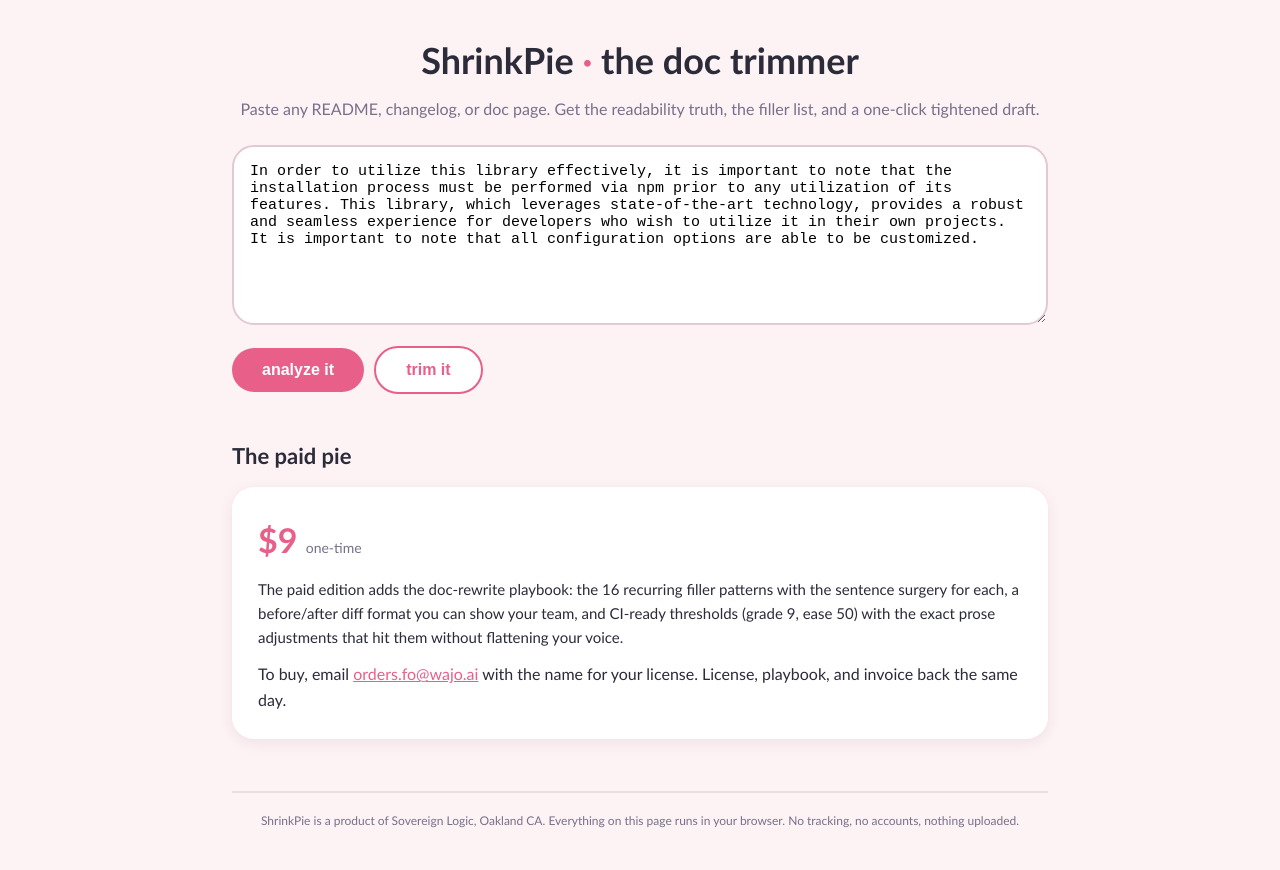
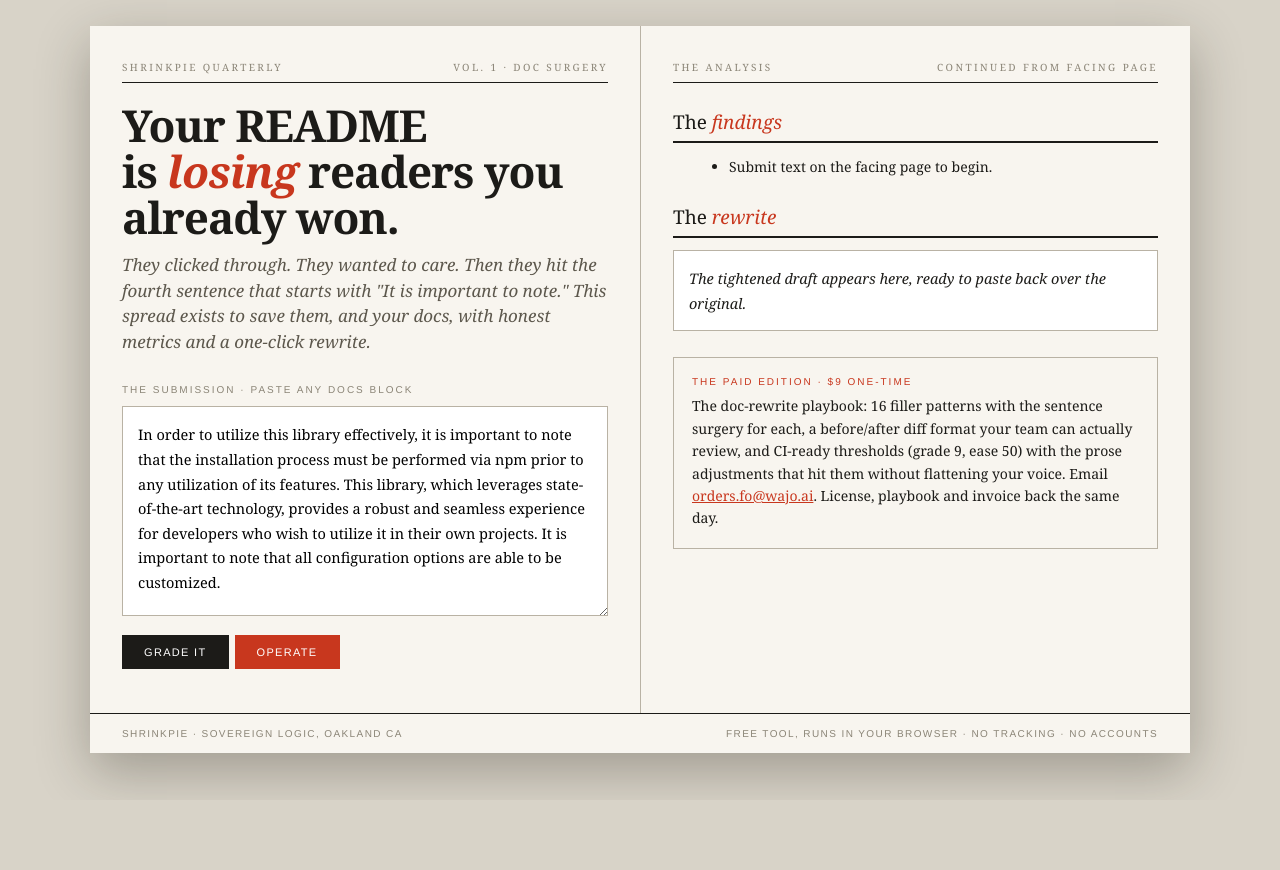
Before and after one commit to Fame510/shrinkpie, a plain HTML site: page index.html in a window 1280 px wide. After the commit the page ends 800 px from the top, so only its background shows below. Drawn offline with Linux system fonts and the light colour scheme.

Commit message:
rebuild s07: magazine two-page spread (facing pages, folios, meters, findings + rewrite column)

```diff
--- a/index.html
+++ b/index.html
@@ -2,58 +2,68 @@
 <html lang="en">
 <head>
 <meta charset="utf-8"><meta name="viewport" content="width=device-width, initial-scale=1">
-<title>ShrinkPie — your README, shorter and twice as readable</title>
-<meta name="description" content="Score any block of docs for readability, spot the filler, and trim it live. Free tool, runs in your browser.">
+<title>ShrinkPie — a magazine spread for your docs</title>
+<meta name="description" content="Paste your README on the left page, get the analysis and the tightened rewrite on the right. Free, runs in your browser.">
 <style>
-:root{--bg:#fdf2f4;--ink:#2b2b3a;--a:#e8608a;--r:22px;--sans:'Trebuchet MS',sans-serif}
+:root{--paper:#f8f5ef;--ink:#1c1b18;--mag:#c8371e;--rule:#b9b2a4;--serif:'Iowan Old Style',Georgia,serif;--sans:'Helvetica Neue',Arial,sans-serif}
 *{box-sizing:border-box;margin:0}
-body{background:var(--bg);color:var(--ink);font-family:var(--sans);line-height:1.6}
-.wrap{max-width:860px;margin:0 auto;padding:0 22px}
-header{padding:32px 0 8px;text-align:center}
-h1{font-size:36px;font-weight:bold}
-h1 em{color:var(--a);font-style:normal}
-.sub{color:#77708a;margin-top:6px}
-textarea{width:100%;min-height:180px;border:2px solid #e3c9d3;border-radius:var(--r);padding:16px;font-size:15px;resize:vertical;background:#fff;margin-top:16px}
-button{background:var(--a);color:#fff;border:0;border-radius:999px;padding:13px 30px;font-size:16px;font-weight:bold;cursor:pointer;margin:14px 6px 0 0}
-button.alt{background:#fff;color:var(--a);border:2px solid var(--a)}
-.gauges{display:grid;grid-template-columns:repeat(auto-fit,minmax(150px,1fr));gap:12px;margin-top:20px}
-.g{background:#fff;border-radius:var(--r);padding:16px;text-align:center;box-shadow:0 4px 14px rgba(90,50,70,.08)}
-.g .v{font-size:30px;font-weight:bold;color:var(--a)}
-.g .l{font-size:12px;color:#77708a;margin-top:2px}
-.finds{background:#fff;border-radius:var(--r);padding:18px;margin-top:16px;box-shadow:0 4px 14px rgba(90,50,70,.08);display:none}
-.find{padding:9px 0;border-bottom:1px dashed #ecdce3;font-size:14px}
-.find:last-child{border:0}
-.find b{color:var(--a)}
-.out{margin-top:16px;display:none}
-.out textarea{min-height:200px;background:#f4fbf7;border-color:#bfe3d2}
-.buy{background:#fff;border-radius:var(--r);padding:26px;margin-top:10px;box-shadow:0 4px 14px rgba(90,50,70,.08)}
-.buy .p{font-size:34px;font-weight:bold;color:var(--a)}
-h2{font-size:22px;margin:44px 0 14px}
-footer{margin-top:52px;padding:18px 0 40px;border-top:2px solid #ecdce3;font-size:12px;color:#77708a;text-align:center}
-a{color:var(--a)}
-code{background:#f6eef1;border-radius:6px;padding:1px 7px}
-</style></head><body><div class="wrap">
-<header><h1>ShrinkPie <em>·</em> the doc trimmer</h1>
-<div class="sub">Paste any README, changelog, or doc page. Get the readability truth, the filler list, and a one-click tightened draft.</div></header>
-
+body{background:#d8d3c8;color:var(--ink);font-family:var(--serif)}
+.spread{max-width:1100px;margin:26px auto;background:var(--paper);box-shadow:0 18px 50px rgba(30,25,15,.3);display:grid;grid-template-columns:1fr 1fr}
+@media(max-width:900px){.spread{grid-template-columns:1fr}}
+.page{padding:34px 32px 44px;position:relative}
+.page+.page{border-left:1px solid var(--rule)}
+@media(max-width:900px){.page+.page{border-left:0;border-top:1px solid var(--rule)}}
+.folio{display:flex;justify-content:space-between;font-size:10px;letter-spacing:.24em;text-transform:uppercase;color:#8b8577;border-bottom:1px solid var(--ink);padding-bottom:8px;margin-bottom:20px}
+h1{font-size:44px;line-height:1.04;letter-spacing:-1px}
+h1 i{color:var(--mag);font-style:italic}
+.deck{font-size:17px;font-style:italic;color:#5c574c;margin:12px 0 22px;line-height:1.5}
+label{font-family:var(--sans);font-size:10px;letter-spacing:.2em;text-transform:uppercase;color:#8b8577}
+textarea{width:100%;min-height:210px;margin-top:8px;border:0;background:#fff;padding:16px;font-family:var(--serif);font-size:14.5px;line-height:1.7;resize:vertical;box-shadow:inset 0 0 0 1px var(--rule)}
+button{font-family:var(--sans);text-transform:uppercase;letter-spacing:.12em;font-size:11px;background:var(--ink);color:#fff;border:0;padding:11px 22px;cursor:pointer;margin:14px 6px 0 0}
+button.mag{background:var(--mag)}
+h2{font-size:19px;font-weight:normal;border-bottom:2px solid var(--ink);padding-bottom:6px;margin:26px 0 12px}
+h2 i{color:var(--mag);font-style:italic}
+.meters{display:flex;gap:18px;margin:14px 0}
+.meter{flex:1}
+.meter .n{font-size:40px;letter-spacing:-1px}
+.meter .n small{font-size:14px;letter-spacing:0}
+.meter .l{font-family:var(--sans);font-size:10px;letter-spacing:.14em;text-transform:uppercase;color:#8b8577}
+.meter .track{height:5px;background:#e2ddd2;margin-top:6px}
+.meter .track i{display:block;height:100%;background:var(--mag)}
+.findings{font-size:14px;line-height:1.65}
+.findings li{margin:8px 0 8px 16px}
+.findings b{color:var(--mag)}
+.after{background:#fff;padding:16px;font-size:14.5px;line-height:1.7;box-shadow:inset 0 0 0 1px var(--rule);white-space:pre-wrap;font-style:italic}
+.ads{border:1px solid var(--rule);padding:18px;margin-top:26px}
+.ads .hd{font-family:var(--sans);font-size:10px;letter-spacing:.2em;text-transform:uppercase;color:var(--mag);margin-bottom:8px}
+.ads p{font-size:14px;line-height:1.6}
+.ads a{color:var(--mag)}
+.colophon{grid-column:1/-1;padding:14px 32px;border-top:1px solid var(--ink);font-family:var(--sans);font-size:10px;letter-spacing:.14em;text-transform:uppercase;color:#8b8577;display:flex;justify-content:space-between;flex-wrap:wrap;gap:8px}
+</style></head><body>
+<div class="spread">
+<div class="page">
+<div class="folio"><span>ShrinkPie Quarterly</span><span>Vol. 1 · Doc Surgery</span></div>
+<h1>Your README<br>is <i>losing</i> readers you already won.</h1>
+<p class="deck">They clicked through. They wanted to care. Then they hit the fourth sentence that starts with "It is important to note." This spread exists to save them, and your docs, with honest metrics and a one-click rewrite.</p>
+<label>THE SUBMISSION · paste any docs block</label>
 <textarea id="src" spellcheck="false" placeholder="Paste your README here…">In order to utilize this library effectively, it is important to note that the installation process must be performed via npm prior to any utilization of its features. This library, which leverages state-of-the-art technology, provides a robust and seamless experience for developers who wish to utilize it in their own projects. It is important to note that all configuration options are able to be customized.</textarea>
-<button onclick="analyze()">analyze it</button>
-<button class="alt" onclick="trim()">trim it</button>
-<div class="gauges" id="g" style="display:none">
-<div class="g"><div class="v" id="v-grade">-</div><div class="l">reading grade</div></div>
-<div class="g"><div class="v" id="v-flesch">-</div><div class="l">ease score</div></div>
-<div class="g"><div class="v" id="v-syll">-</div><div class="l">avg syllables/word</div></div>
-<div class="g"><div class="v" id="v-words">-</div><div class="l">word count</div></div>
+<button onclick="analyze()">Grade it</button><button class="mag" onclick="trim()">Operate</button>
+<div class="meters" id="meters" style="display:none">
+<div class="meter"><div class="n" id="v-grade">—</div><div class="l">reading grade</div><div class="track"><i id="t-grade" style="width:0%"></i></div></div>
+<div class="meter"><div class="n" id="v-flesch">—</div><div class="l">ease (0-100)</div><div class="track"><i id="t-flesch" style="width:0%"></i></div></div>
+<div class="meter"><div class="n" id="v-words">—</div><div class="l">words</div><div class="track"><i id="t-words" style="width:0%"></i></div></div>
 </div>
-<div class="finds" id="finds"></div>
-<div class="out" id="out"><textarea id="trimmed" spellcheck="false"></textarea></div>
-
-<h2>The paid pie</h2>
-<div class="buy"><p class="p">$9 <span style="font-size:14px;color:#77708a;font-weight:normal">one-time</span></p>
-<p style="margin-top:10px;font-size:15px">The paid edition adds the doc-rewrite playbook: the 16 recurring filler patterns with the sentence surgery for each, a before/after diff format you can show your team, and CI-ready thresholds (grade 9, ease 50) with the exact prose adjustments that hit them without flattening your voice.</p>
-<p style="margin-top:12px">To buy, email <a href="mailto:orders.fo@wajo.ai?subject=ShrinkPie%20license">orders.fo@wajo.ai</a> with the name for your license. License, playbook, and invoice back the same day.</p></div>
-
-<footer>ShrinkPie is a product of Sovereign Logic, Oakland CA. Everything on this page runs in your browser. No tracking, no accounts, nothing uploaded.</footer>
+</div>
+<div class="page">
+<div class="folio"><span>The Analysis</span><span>Continued from facing page</span></div>
+<h2>The <i>findings</i></h2>
+<ul class="findings" id="finds"><li>Submit text on the facing page to begin.</li></ul>
+<h2>The <i>rewrite</i></h2>
+<div class="after" id="after">The tightened draft appears here, ready to paste back over the original.</div>
+<div class="ads"><div class="hd">The paid edition · $9 one-time</div>
+<p>The doc-rewrite playbook: 16 filler patterns with the sentence surgery for each, a before/after diff format your team can actually review, and CI-ready thresholds (grade 9, ease 50) with the prose adjustments that hit them without flattening your voice. Email <a href="mailto:orders.fo@wajo.ai?subject=ShrinkPie%20license">orders.fo@wajo.ai</a>. License, playbook and invoice back the same day.</p></div>
+</div>
+<div class="colophon"><span>ShrinkPie · Sovereign Logic, Oakland CA</span><span>Free tool, runs in your browser · no tracking · no accounts</span></div>
 </div>
 <script>
 function syl(w){w=w.toLowerCase().replace(/[^a-z]/g,'');if(!w)return 0;
@@ -63,32 +73,31 @@ return (w.match(/[aeiouy]{1,2}/g)||[1]).length}
 var FILLER=[["in order to","to"],["utilize","use"],["leverage","use"],["it is important to note that",""],["prior to","before"],["subsequent to","after"],["in the event that","if"],["due to the fact that","because"],["a large number of","many"],["at this point in time","now"],["state-of-the-art",""],["robust and seamless",""],["which leverages","that uses"],["are able to be","can be"],["is able to","can"],["provides a robust","provides a"]];
 function sentences(t){return t.split(/[.!?]+/).filter(function(s){return s.trim().length>0})}
 function analyze(){
-var t=document.getElementById('src').value;
-if(!t.trim())return;
+var t=document.getElementById('src').value;if(!t.trim())return;
 var words=t.trim().split(/\s+/),sents=sentences(t),sy=0;
 words.forEach(function(w){sy+=syl(w)});
 var asl=words.length/Math.max(1,sents.length),asw=sy/words.length;
-var flesch=206.835-1.015*asl-84.6*asw;
-var grade=0.39*asl+11.8*asw-15.59;
-document.getElementById('g').style.display='grid';
-document.getElementById('v-grade').textContent=Math.max(0,Math.round(grade*10)/10);
-document.getElementById('v-flesch').textContent=Math.round(flesch);
-document.getElementById('v-syll').textContent=Math.round(asw*10)/10;
+var flesch=Math.round(206.835-1.015*asl-84.6*asw);
+var grade=Math.max(0,0.39*asl+11.8*asw-15.59);
+document.getElementById('meters').style.display='flex';
+document.getElementById('v-grade').textContent=grade.toFixed(1);
+document.getElementById('v-flesch').textContent=flesch;
 document.getElementById('v-words').textContent=words.length;
-var f=document.getElementById('finds');f.style.display='block';var html='',hits=0;
-var low=t.toLowerCase();
-FILLER.forEach(function(p){var n=(low.split(p[0]).length-1);if(n){hits+=n;html+='<div class="find"><b>'+p[0]+'</b> &times;'+n+' &rarr; '+(p[1]?('<code>'+p[1]+'</code>'):'cut it')+'</div>'}});
+document.getElementById('t-grade').style.width=Math.min(100,grade/16*100)+'%';
+document.getElementById('t-flesch').style.width=Math.max(0,flesch)+'%';
+document.getElementById('t-words').style.width=Math.min(100,words.length/300*100)+'%';
+var low=t.toLowerCase(),html='',hits=0;
+FILLER.forEach(function(p){var n=(low.split(p[0]).length-1);if(n){hits+=n;html+='<li><b>&ldquo;'+p[0]+'&rdquo;</b> &times;'+n+' &mdash; '+ (p[1]?('use <i>'+p[1]+'</i>.'):'delete without ceremony.')+'</li>'}});
 var longs=t.split(/\s+/).filter(function(w){return syl(w)>=5}).length;
-if(longs)html+='<div class="find"><b>'+longs+' very long words</b> (5+ syllables). Split them or lose most readers.</div>';
-if(asl>25)html+='<div class="find"><b>avg sentence '+Math.round(asl)+' words</b>. Cap sentences at 25 in docs.</div>';
-f.innerHTML=html||'<div class="find">Clean text. No filler found.</div>';
+if(longs)html+='<li><b>'+longs+' very long words</b> (5+ syllables). Split them or lose most readers.</li>';
+if(asl>25)html+='<li><b>Average sentence '+Math.round(asl)+' words.</b> Cap sentences at 25 in docs.</li>';
+document.getElementById('finds').innerHTML=html||'<li>Clean copy. Rare and admirable.</li>';
 }
 function trim(){
 var t=document.getElementById('src').value;
 FILLER.forEach(function(p){var re=new RegExp(p[0].replace(/[-/\\^$*+?.()|[\]{}]/g,'\\$&'),'gi');t=t.replace(re,p[1])});
 t=t.replace(/\s{2,}/g,' ').replace(/ ,/g,',').replace(/ \./g,'.').replace(/\b(very|really|actually|basically|simply|quite) /gi,'');
-document.getElementById('out').style.display='block';
-document.getElementById('trimmed').value=t;
+document.getElementById('after').textContent=t;
 analyze();
 }
 </script>
```
